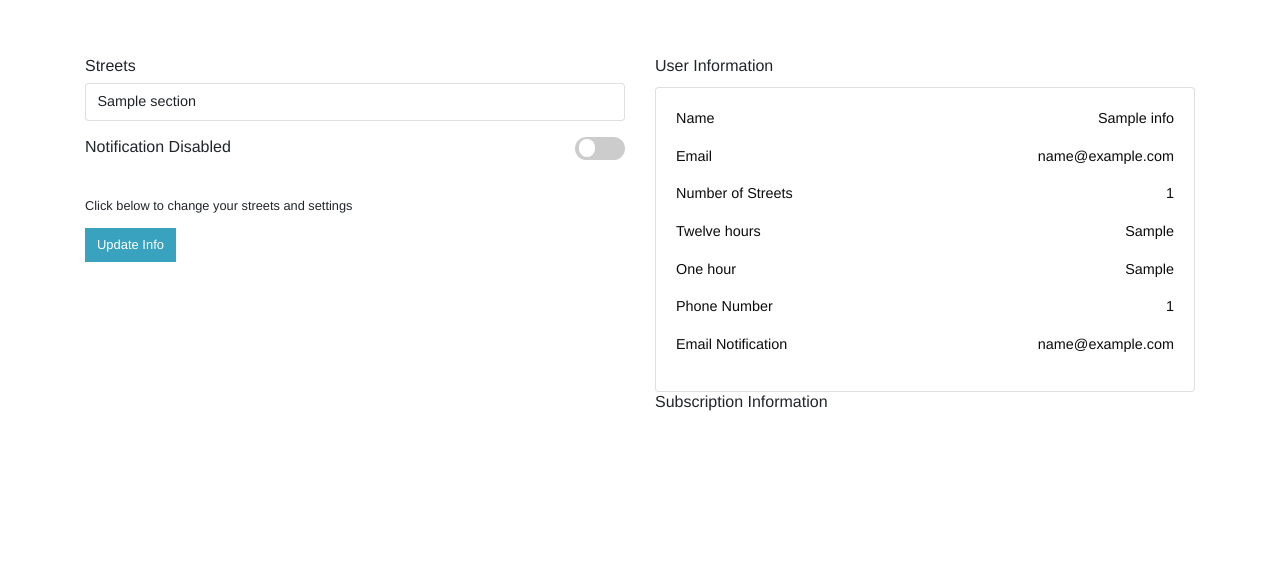
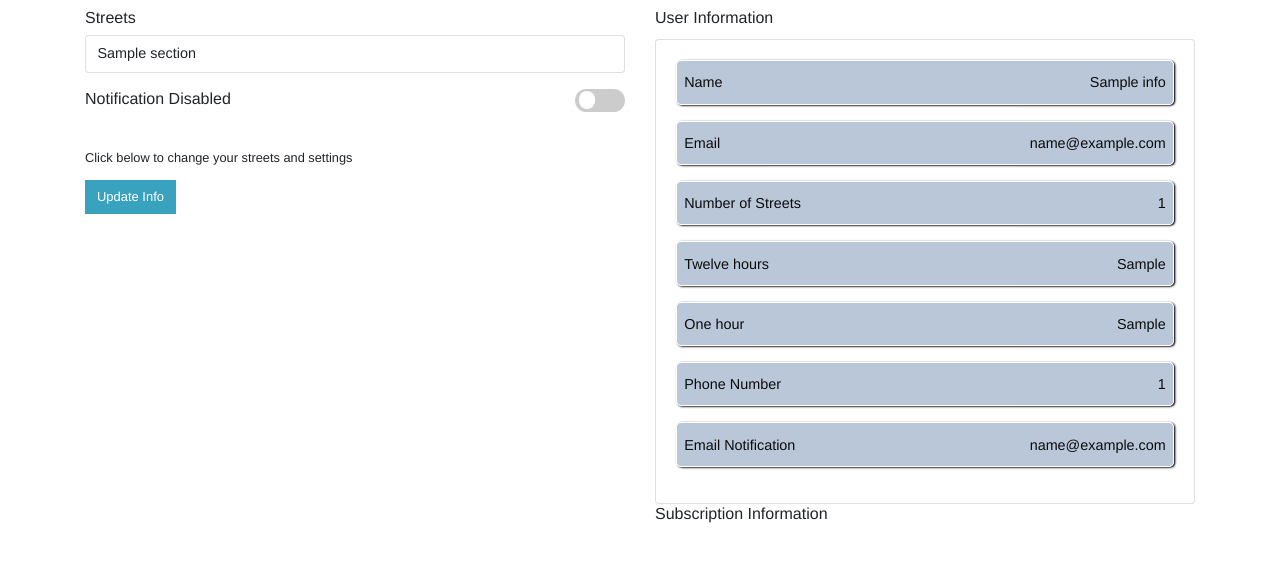
Before and after one commit to davincikab/beatsweeping, a Django app: template user/templates/user/account/user_info.html in a window 1280 px wide. Shown: the part 40-602 px from the top of the page. Run offline with Django 3.2, Linux system fonts and the light colour scheme; the template is opened without the code that fills it: most values are stand-ins (such as "Sample title", 1, 10 or a date in 2020); parts of the project's set-up code (start-up, migrations or seed data) failed here and were passed over; some libraries are stand-ins or nearby versions.

Commit message:
updated user profile section

```diff
--- a/user/static/css/main.css
+++ b/user/static/css/main.css
@@ -37,6 +37,22 @@ body {
 .navbar-nav li a {
     font-size: 1.0rem;
     text-shadow: 1px 1px 1px black;
+}
+
+p {
+    color: black;
+    border:1px;
+    border-style:solid;
+    border-color:#FFFFFF;
+    box-shadow: 1.25px .7px 2px black;
+    /*background-color: yellow;*/
+    background: rgba(80, 115, 161, .4);
+    /* rgba(51, 170, 51, .7) */
+    padding: .5em;
+    border-radius: 5px;
+    text-align: center;
+    line-height: 28px;
+    font-size: 1rem;
 }
 
 /* utilities */
--- a/user/static/css/user_info.css
+++ b/user/static/css/user_info.css
@@ -2,6 +2,7 @@
     font-size: 0.8em;
     padding:0em 1em;
 }
+
 .col-md-6 {
 
 }
--- a/user/templates/user/account/user_info.html
+++ b/user/templates/user/account/user_info.html
@@ -6,7 +6,7 @@
 {% endblock %}
 
 {% block content %}
-    <div class="container-fluid mt-5">
+    <div class="container-fluid">
         <div class="container mt-2">
             <div class="row">
                 {% if user_info.info%}
@@ -26,6 +26,7 @@
                             {% else %}
                                 <h5>Notification Disabled</h5>
                             {% endif %}
+
                             <label class="switch ">
                                 <input type="checkbox" name="notify" id="notify">
                                 <small class="slider"></small>
--- a/user/urls.py
+++ b/user/urls.py
@@ -1,7 +1,7 @@
 from django.urls import path, re_path
 
 from .views import update_profile, register, faq_view, contacts_page, email_sent, activate_account, \
-    Login, Logout, password_reset, user_section
+    Login, Logout, password_reset, user_section, disable_notifications
 
 from django.contrib.auth import views as auth_views
 
@@ -17,6 +17,7 @@ urlpatterns = [
     path("", register, name="register"),
     path('login/', Login.as_view(), name='login'),
     path('logout/', Logout .as_view(), name='logout'),
+    path('disable_notification/', disable_notifications, name='disable-notification'),
 
     # password reset
     path('accounts/password_change/', auth_views.PasswordChangeView.as_view(), name='password_change'),
```
Also changed, not shown: user/models.py (+6 -1 lines), user/views.py (+24 -1 lines), db.sqlite3, user/migrations/0003_auto_20201104_0016.py (added).
